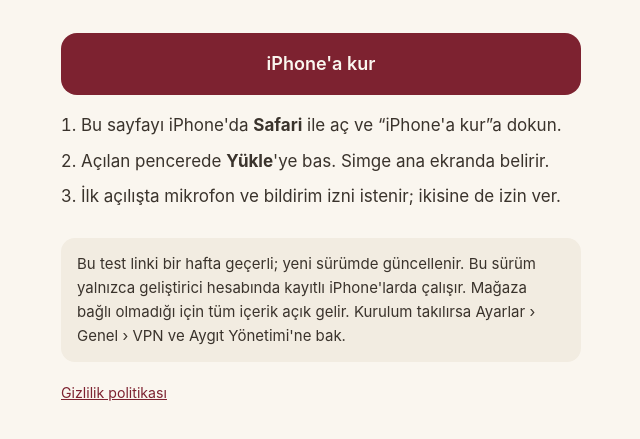
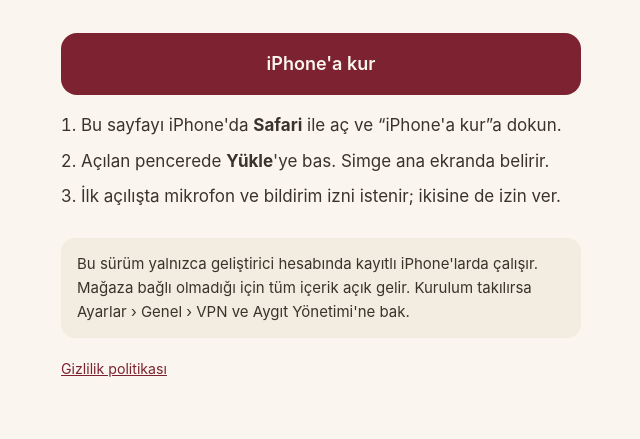
Before and after one commit to dereliapps/dereliapps.github.io, a plain HTML site: page tane/index.html in a window 1280 px wide. Shown: the part 141-580 px from the top of the page, without its empty margins (319-959 px from the left). Drawn offline with Linux system fonts and the light colour scheme.

```diff
--- a/tane/index.html
+++ b/tane/index.html
@@ -21,6 +21,6 @@ small{color:#5E554C}
 <li>Açılan pencerede <b>Yükle</b>'ye bas. Simge ana ekranda belirir.</li>
 <li>İlk açılışta mikrofon ve bildirim izni iste­nir; ikisine de izin ver.</li>
 </ol>
-<div class="note">Bu test linki bir hafta geçerli; yeni sürümde güncellenir. Bu sürüm yalnızca geliştirici hesabında kayıtlı iPhone'larda çalışır. Mağaza bağlı olmadığı için tüm içerik açık gelir. Kurulum takılırsa Ayarlar › Genel › VPN ve Aygıt Yönetimi'ne bak.</div>
+<div class="note">Bu sürüm yalnızca geliştirici hesabında kayıtlı iPhone'larda çalışır. Mağaza bağlı olmadığı için tüm içerik açık gelir. Kurulum takılırsa Ayarlar › Genel › VPN ve Aygıt Yönetimi'ne bak.</div>
 <p><small><a href="privacy.html" style="color:#7D2230">Gizlilik politikası</a></small></p>
 </main></body></html>
```
Also changed, not shown: 1 other file.
